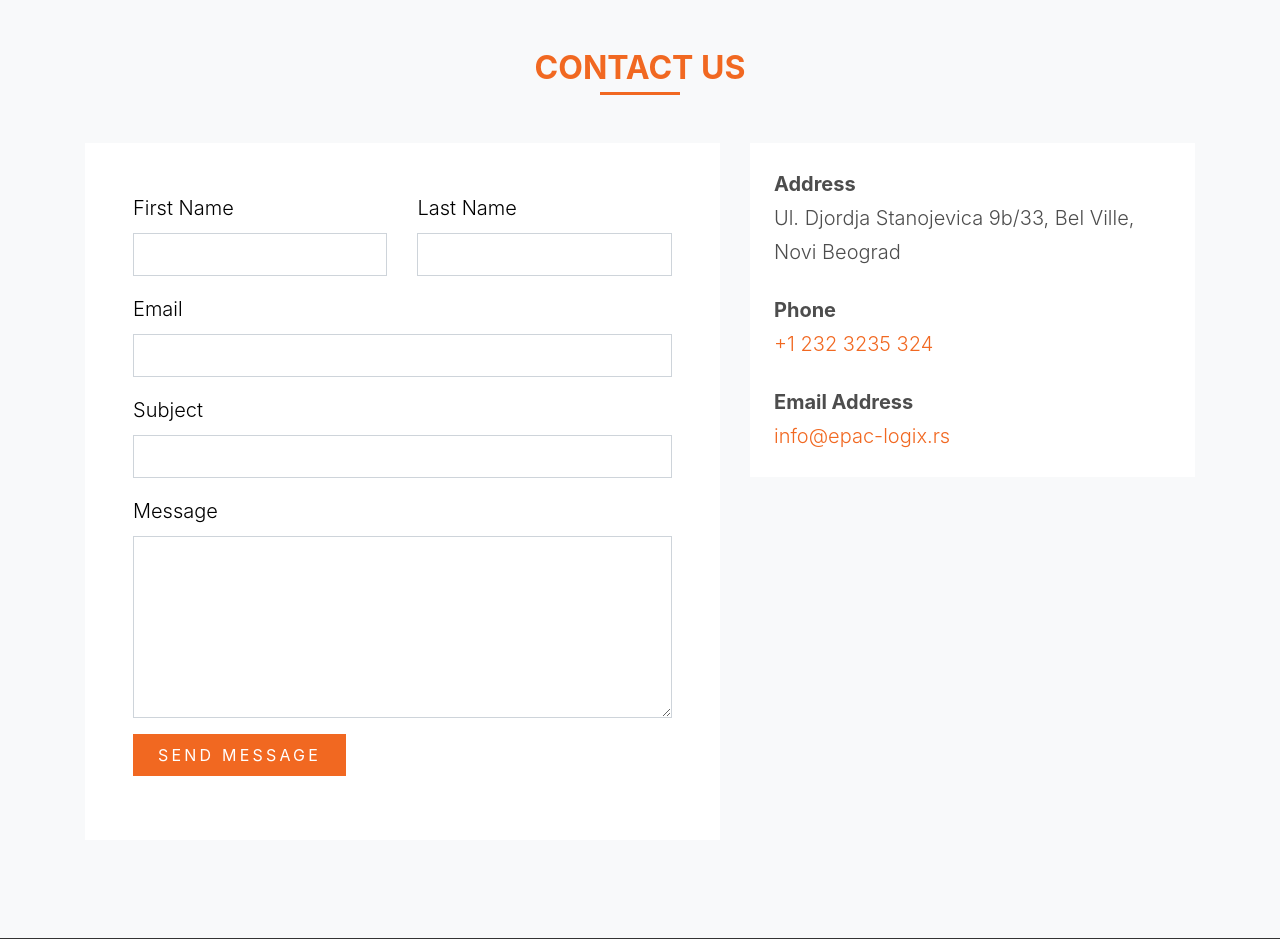
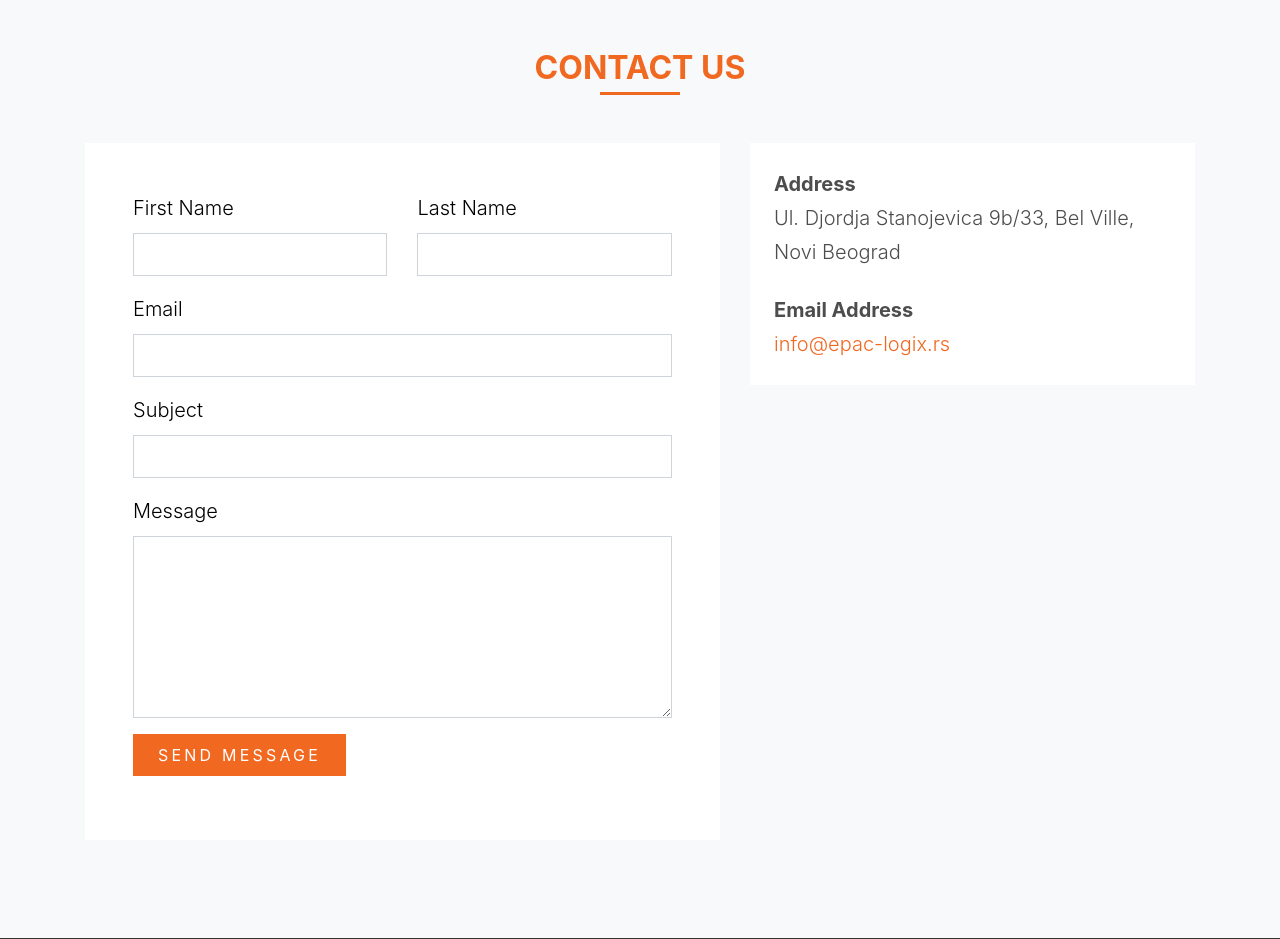
Before and after one commit to amtechweb/EpacLogix, a Flask app: page / in a window 1280 px wide. Shown: the part 3661-4600 px from the top of the page. Run offline with Flask 2, Linux system fonts and the light colour scheme; some libraries are stand-ins or nearby versions; some web fonts are replaced.

Commit message:
updated version

```diff
--- a/app.py
+++ b/app.py
@@ -88,7 +88,7 @@ def contact():
             # Send the email
             msg = Message('New Form from website',
                           sender=('Epac-logix website', 'contact.form2307@gmail.com'),
-                          recipients=['amefis1991@gmail.com'])
+                          recipients=['info@epac-logix.rs'])
             msg.body = f"Name: {fname} {lname}\nEmail: {email}\n\nMessage:\n{message}"
             mail.send(msg)
 
--- a/templates/index.html
+++ b/templates/index.html
@@ -155,7 +155,7 @@ Epac-logicx is at the forefront of redefining logistics solutions in Serbia. Spe
         <div class="col-12 col-md-4">
             <div class="bg-primary p-4 text-center rounded-3">
                 <i class="fa fa-truck fa-2x text-white  mb-3"></i>
-                <h2  class="text-white mb-2" data-toggle="counter-up">1.455</h2>
+                <h2  class="text-white mb-2" data-toggle="counter-up">1545</h2>
                 <p class="text-white  mb-0">Deliveries</p>
             </div>
         </div>
@@ -350,10 +350,10 @@ Epac-logicx is at the forefront of redefining logistics solutions in Serbia. Spe
             <div class="p-4 mb-3 bg-white">
               <p class="mb-0 font-weight-bold">Address</p>
               <p class="mb-4"> Ul. Djordja Stanojevica 9b/33, Bel Ville, Novi Beograd</p>
-
+                <!--
               <p class="mb-0 font-weight-bold">Phone</p>
               <p class="mb-4"><a href="#">+1 232 3235 324</a></p>
-
+                -->
               <p class="mb-0 font-weight-bold">Email Address</p>
               <a href="mailto:info@epac-logix.rs">info@epac-logix.rs</a>
 
```
